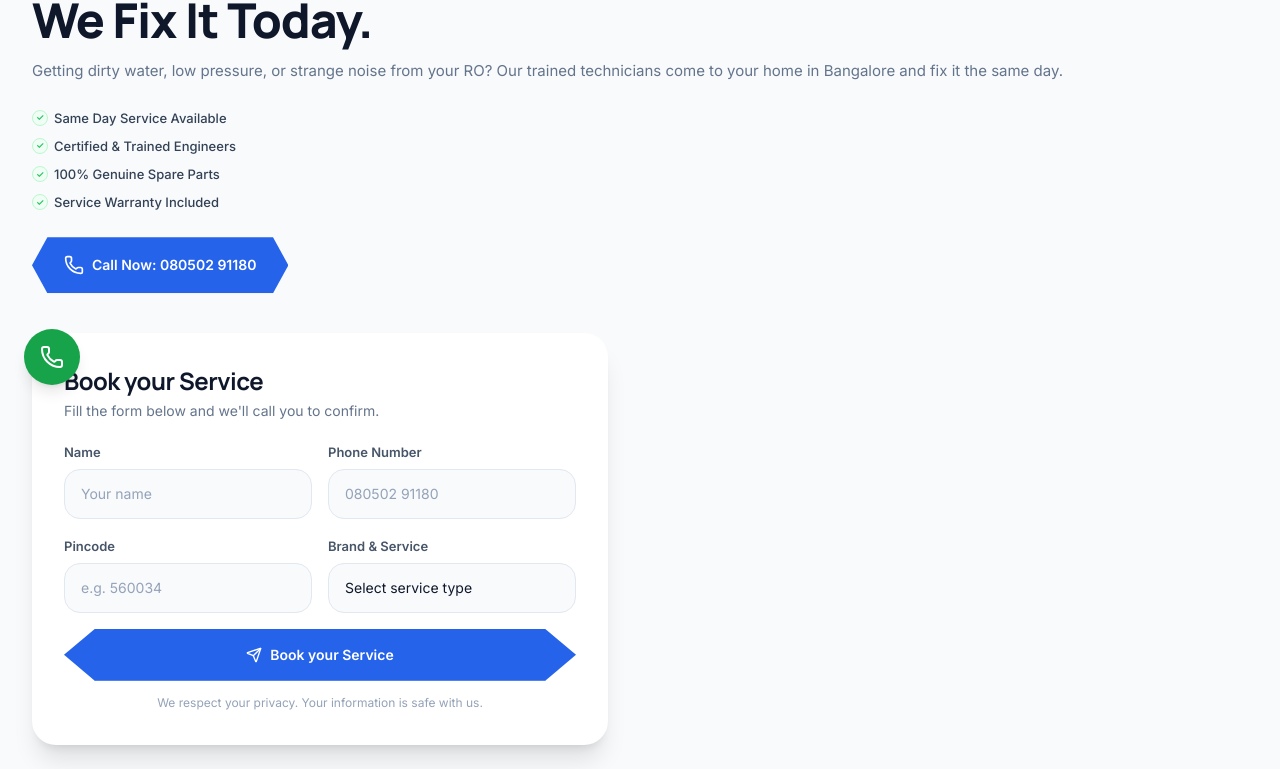
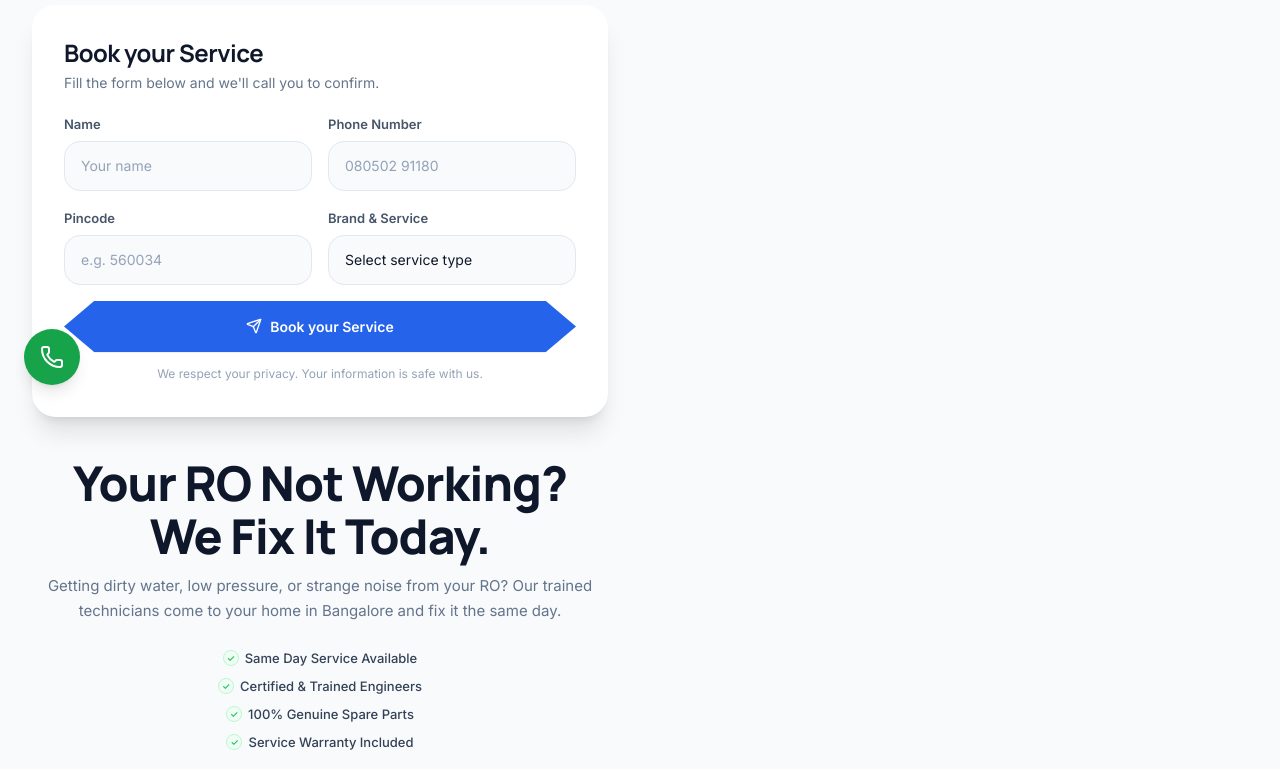
Before and after one commit to hoteldemo88-a11y/OG-Service, a React (Vite) app: page /brands/ao-smith in a window 1280 px wide. Shown: the part 391-1160 px from the top of the page. Built offline with nearby package versions, Linux system fonts and the light colour scheme.

Commit message:
increase performance

```diff
--- a/src/pages/BrandDetail.jsx
+++ b/src/pages/BrandDetail.jsx
@@ -138,18 +138,6 @@ export default function BrandDetail() {
             </div>
           </div>
 
-          {/* Title */}
-          <h1 className="mt-6 sm:mt-8 text-[24px] sm:text-3xl lg:text-4xl xl:text-5xl font-extrabold text-[#0f172a] leading-[1.1] mb-2 sm:mb-3">Your RO Not Working?<br />We Fix It Today.</h1>
-          <p className="text-[13px] sm:text-[15px] text-[#64748b] mb-5 sm:mb-6 leading-relaxed">Getting dirty water, low pressure, or strange noise from your RO? Our trained technicians come to your home in Bangalore and fix it the same day.</p>
-          <div className="flex flex-col items-start gap-1.5 mb-5 sm:mb-6">
-            {['Same Day Service Available', 'Certified & Trained Engineers', '100% Genuine Spare Parts', 'Service Warranty Included'].map((item) => (
-              <div key={item} className="flex items-center gap-1.5">
-                <span className="w-4 h-4 rounded-full bg-[#f0fdf4] border border-[#bbf7d0] flex items-center justify-center text-[9px] text-[#22c55e] font-bold shrink-0">✓</span>
-                <span className="text-[12px] sm:text-[13px] font-medium text-[#334155]">{item}</span>
-              </div>
-            ))}
-          </div>
-
           {/* Buttons */}
           <div className="flex flex-col sm:flex-row flex-wrap gap-3 sm:gap-4 mb-8 sm:mb-10">
             <a href={`tel:${SITE.phoneRaw}`} className="inline-flex items-center justify-center gap-2 px-6 sm:px-8 py-3.5 sm:py-4 bg-[#2563eb] text-white font-semibold btn-ribbon hover:bg-[#1d4ed8] transition-all shadow-lg text-[14px]">
@@ -224,6 +212,20 @@ export default function BrandDetail() {
                 <p className="text-center text-[#94a3b8] text-[11px] sm:text-[12px] mt-3">We respect your privacy. Your information is safe with us.</p>
               </>
             )}
+          </div>
+
+          {/* Hero Text - under form */}
+          <div className="max-w-xl mt-8 sm:mt-10 text-center">
+            <h1 className="text-[24px] sm:text-3xl lg:text-4xl xl:text-5xl font-extrabold text-[#0f172a] leading-[1.1] mb-2 sm:mb-3">Your RO Not Working?<br />We Fix It Today.</h1>
+            <p className="text-[13px] sm:text-[15px] text-[#64748b] mb-5 sm:mb-6 leading-relaxed">Getting dirty water, low pressure, or strange noise from your RO? Our trained technicians come to your home in Bangalore and fix it the same day.</p>
+            <div className="flex flex-col items-center gap-1.5 mb-5 sm:mb-6">
+              {['Same Day Service Available', 'Certified & Trained Engineers', '100% Genuine Spare Parts', 'Service Warranty Included'].map((item) => (
+                <div key={item} className="flex items-center gap-1.5">
+                  <span className="w-4 h-4 rounded-full bg-[#f0fdf4] border border-[#bbf7d0] flex items-center justify-center text-[9px] text-[#22c55e] font-bold shrink-0">✓</span>
+                  <span className="text-[12px] sm:text-[13px] font-medium text-[#334155]">{item}</span>
+                </div>
+              ))}
+            </div>
           </div>
 
           {/* Trust Section */}
```
